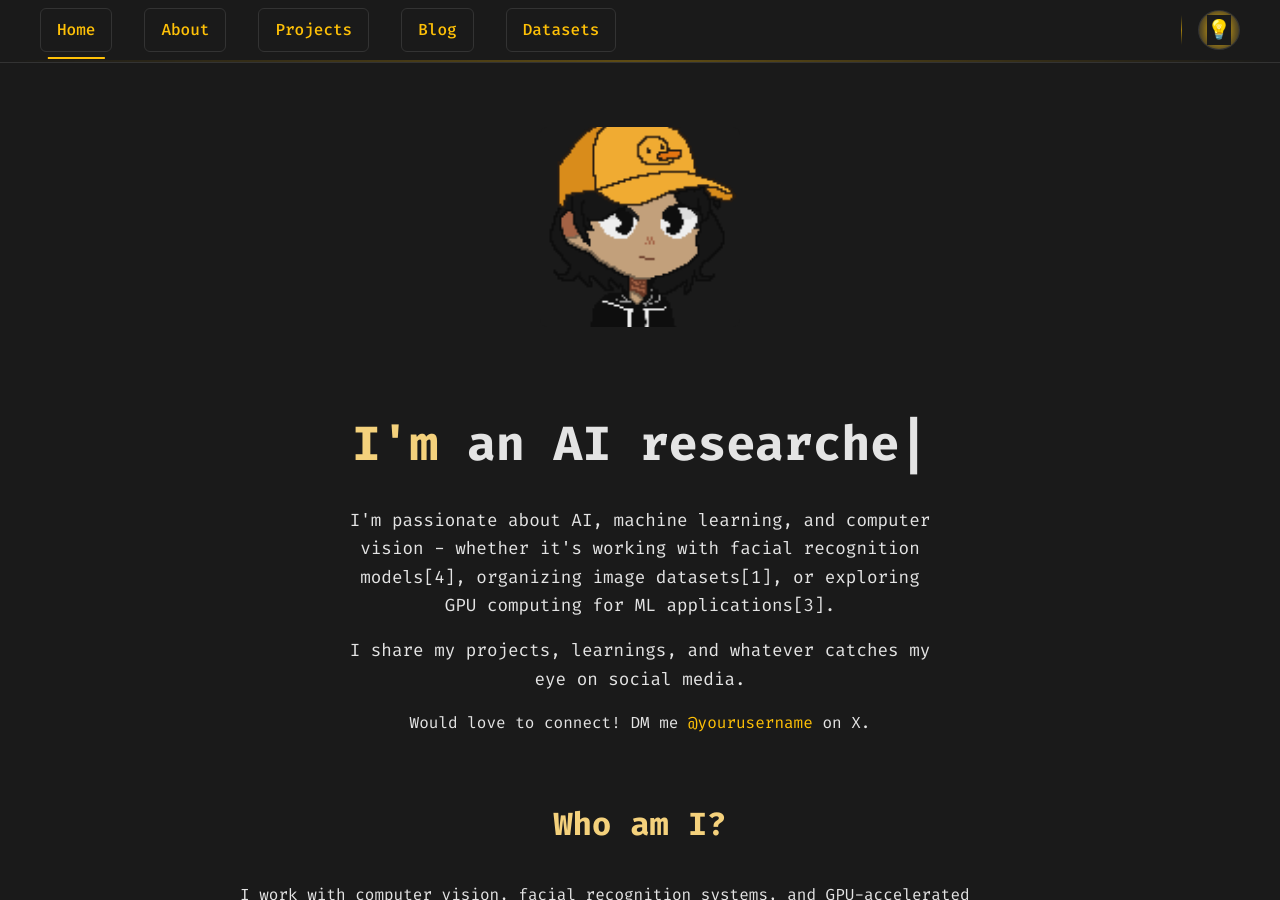
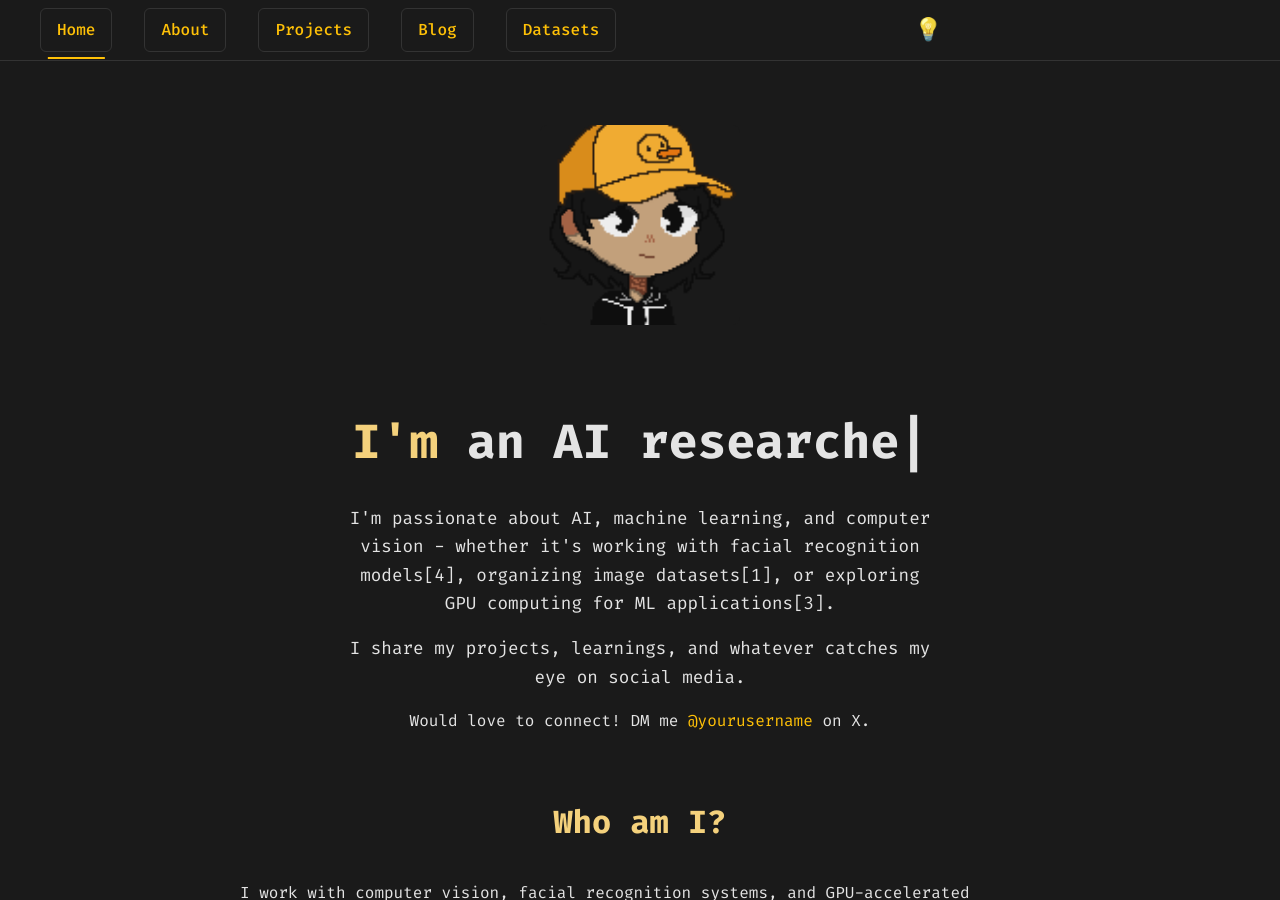
Before and after one commit to shrrynsh/site.github.io, a Jekyll site: the page built from index.md, in a window 1280 px wide and 900 px high. Built offline with Jekyll 4.4.1, drawn with Linux system fonts in a browser that asks for light colours.

Commit message:
Update default.html

```diff
--- a/_layouts/default.html
+++ b/_layouts/default.html
@@ -14,11 +14,9 @@
       </div>
 
     <div class="nav-extras">
-        <div class="nav-divider"></div>
       <button class="theme-toggle" id="theme-toggle" aria-label="Toggle theme">
         <span class="bulb-icon">💡</span>
       </button>
-      </div>
     </div>
     <div class="nav-underline"></div>
   </nav>
@@ -75,6 +73,27 @@
 
   <!-- Navigation and Footer Styles -->
   <style>
+    :root {
+    --nav-bg: #2a2a2a;
+    --text-secondary: #e4e4e4;
+    --text-primary: #f4d17c;
+    --border: #333;
+    --accent: #ffc107;
+    --card-bg: #2a2a2a;
+    --bg-dark: #1a1a1a;
+  }
+
+  [data-theme="light"] {
+    --nav-bg: #ffffff;
+    --text-secondary: #333333;
+    --text-primary: #2c3e50;
+    --border: #e0e0e0;
+    --accent: #ff6b35;
+    --card-bg: #f8f9fa;
+    --bg-dark: #ffffff;
+  }
+
+
     /* Navigation Styles */
     .main-nav {
       background: var(--nav-bg, #2a2a2a);
@@ -156,27 +175,42 @@
       opacity: 0.6;
     }
 
+    /* Minimalistic Theme Toggle */
 .theme-toggle {
-      background: none;
-      border: 2px solid var(--border, #333);
-      border-radius: 50%;
-      width: 40px;
-      height: 40px;
-      display: flex;
-      align-items: center;
-      justify-content: center;
-      cursor: pointer;
-      transition: all 0.3s ease;
+  background: none !important;
+  border: none !important;
+  border-radius: 0 !important;
+  width: auto !important;
+  height: auto !important;
+  display: flex !important;
+  align-items: center !important;
+  justify-content: center !important;
+  cursor: pointer !important;
+  transition: all 0.3s ease !important;
+  padding: 0.5rem !important;
+  margin: 0 !important;
 }
 
 .theme-toggle:hover {
-      border-color: var(--accent, #ffc107);
-      transform: scale(1.1);
+  background: rgba(255, 193, 7, 0.1) !important;
+  border-radius: 6px !important;
+  transform: none !important;
 }
 
 .bulb-icon {
-      font-size: 1.2rem;
-      transition: all 0.3s ease;
+  font-size: 1.4rem !important;
+  transition: all 0.3s ease !important;
+  filter: grayscale(0.3) !important;
+}
+
+.theme-toggle:hover .bulb-icon {
+  filter: grayscale(0) !important;
+  transform: scale(1.1) !important;
+}
+
+/* Remove the nav divider line as well for cleaner look */
+.nav-divider {
+  display: none !important;
 }
 
     .nav-underline {
```
Lines whose indentation alone changed are shown as unchanged.
